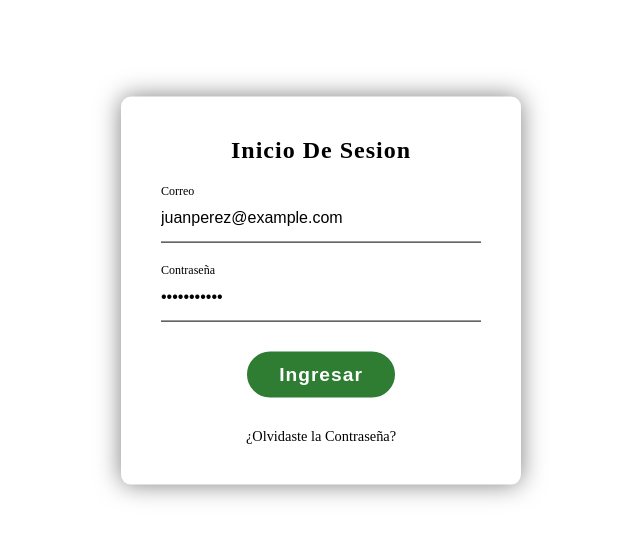
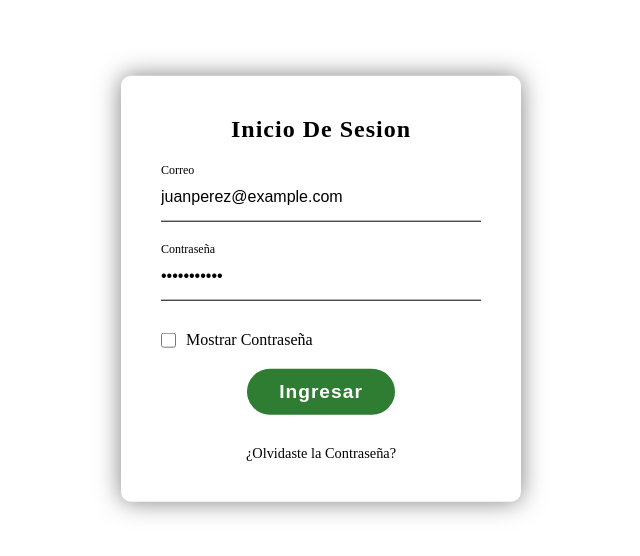
Before and after one commit to DavidMayorgaS08/frontend-AgroTeam, a Vue app: page /menu in a window 1280 px wide. Shown: the part 110-666 px from the top of the page, without its empty margins (319-959 px from the left). Built offline with nearby package versions, Linux system fonts and the light colour scheme; what quasar would draw is missing.

Commit message:
ver contraseña

```diff
--- a/src/components/formularios/login.vue
+++ b/src/components/formularios/login.vue
@@ -11,10 +11,19 @@
           <input
             required=""
             name="password"
-            type="password"
+            :type="inputPassword"
             v-model="password"
           />
           <label>Contraseña</label>
+        </div>
+        <div class="cont_verContra">
+          <input
+            @click="ver()"
+            type="checkbox"
+            id="verContra"
+            v-model="check"
+          />
+          <label for="verContra">Mostrar Contraseña</label>
         </div>
         <button class="boton-elegante" @click.prevent="iniciar()">
           Ingresar
@@ -85,6 +94,17 @@ function cerrar() {
 let email = ref("juanperez@example.com");
 let password = ref("password123");
 
+let check = ref(false);
+let inputPassword = ref("password");
+
+let ver = () => {
+  if (check.value == true) {
+    inputPassword.value = "password";
+  } else {
+    inputPassword.value = "text";
+  }
+};
+
 async function iniciar() {
   spinner.value = true;
   try {
@@ -109,10 +129,10 @@ async function iniciar() {
 </script>
 
 <style scoped>
-*{
-    margin: 0;
-    padding: 0;
-    box-sizing: border-box;
+* {
+  margin: 0;
+  padding: 0;
+  box-sizing: border-box;
 }
 
 .login-box {
@@ -256,7 +276,7 @@ async function iniciar() {
 .spinner {
   --size: 30px;
   --first-block-clr: #2e7d32;
-  --second-block-clr: #77DD77;
+  --second-block-clr: #77dd77;
   --clr: #111;
   width: 100px;
   height: 100px;
@@ -281,6 +301,22 @@ async function iniciar() {
   top: calc(50% - var(--size));
   left: calc(50% - var(--size));
   animation: down 2.4s cubic-bezier(0, 0, 0.24, 1.21) infinite;
+}
+
+.cont_verContra {
+  display: flex;
+  justify-content: start;
+  align-items: center;
+  margin-bottom: 20px;
+}
+
+.cont_verContra input {
+  margin-right: 10px;
+}
+
+.cont_verContra input[type="checkbox"] {
+  width: 15px; /* Adjust the width as needed */
+  height: 15px; /* Adjust the height as needed */
 }
 
 .error {
--- a/src/components/views/administradores.vue
+++ b/src/components/views/administradores.vue
@@ -151,6 +151,8 @@
               v-model="telefono"
             />
           </div>
+        </div>
+        <div class="part2">
           <div class="cont_inputs">
             <p class="text_inputs">Correo</p>
             <input
@@ -159,22 +161,12 @@
               v-model="email"
             />
           </div>
-        </div>
-        <div class="part2">
           <div class="cont_inputs">
             <p class="text_inputs">Municipio</p>
             <input
               type="text"
               class="inputs"
               v-model="municipio"
-            />
-          </div>
-          <div class="cont_inputs">
-            <p class="text_inputs">Contraseña</p>
-            <input
-              type="text"
-              class="inputs"
-              v-model="password"
             />
           </div>
           <div class="cont_inputs">
@@ -829,7 +821,7 @@ onMounted(() => {
 
 .part1 {
   width: 50%;
-  height: 65%;
+  height: 55%;
   display: flex;
   flex-direction: column;
   align-items: center;
--- a/src/components/views/menu.vue
+++ b/src/components/views/menu.vue
@@ -638,8 +638,8 @@ let cerrarSesion = () => {
   background-color: #2e7d32;
   display: grid;
   grid-template-columns: repeat(5, 1fr);
+  max-height: 100vh;
   overflow-y: auto;
-  max-height: 100vh;
 }
 
 .cont_menu2 {
```
